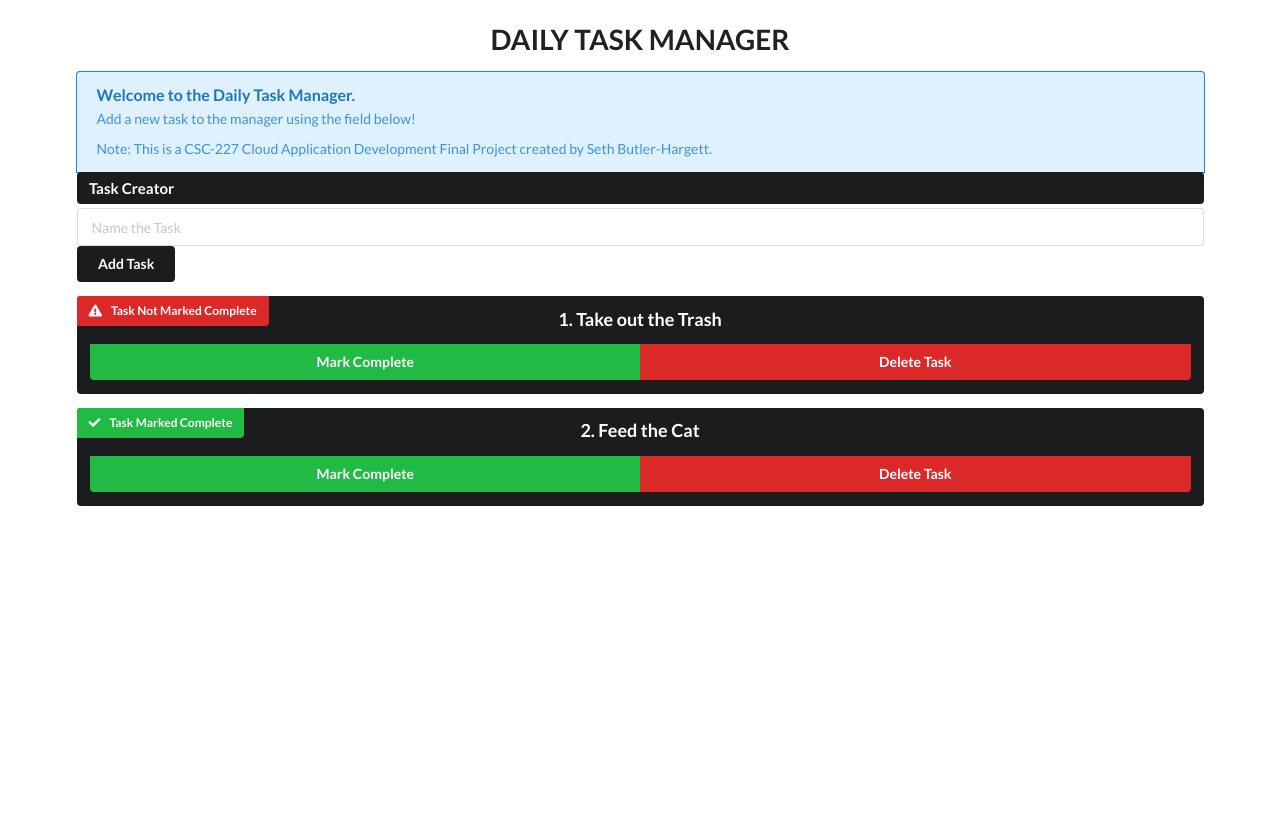
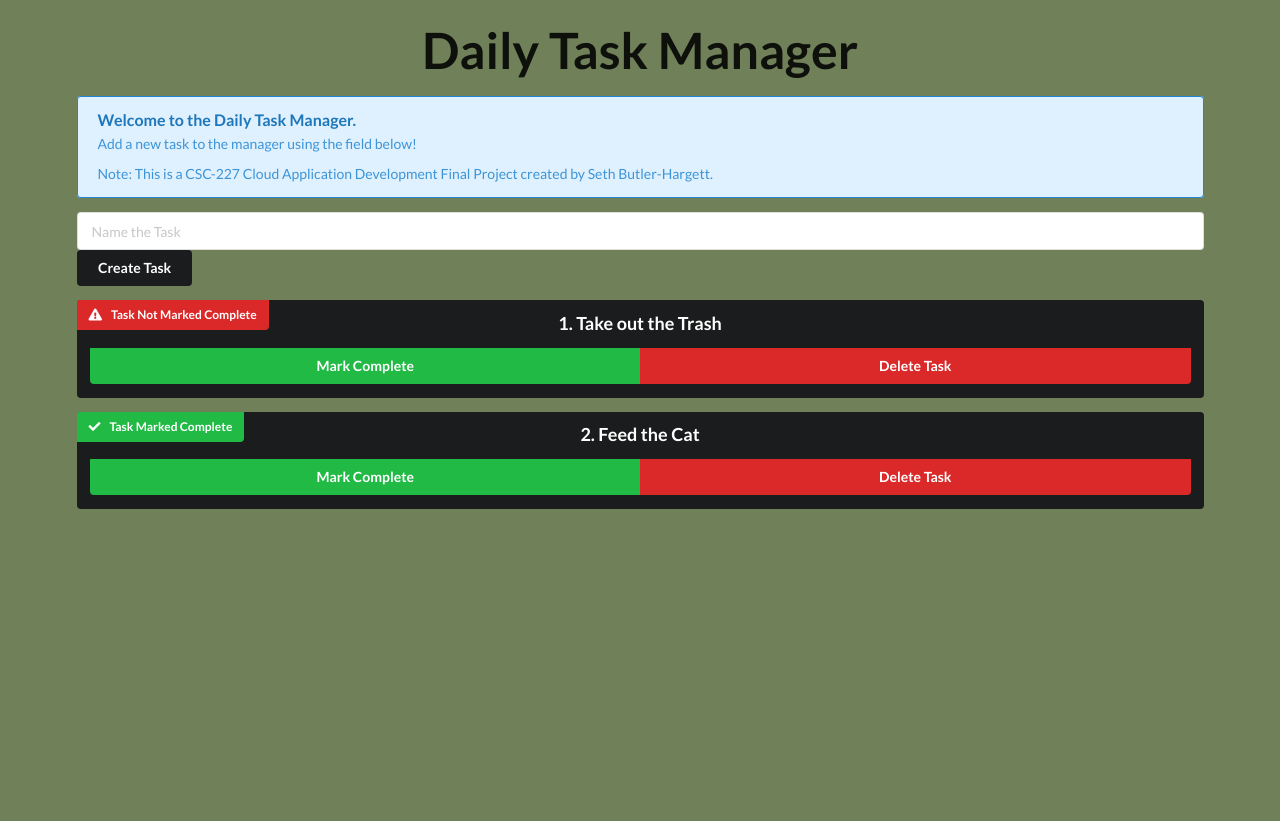
Before and after one commit to SBH1996/DailyTaskManager, a Flask app: page / in a window 1280 px wide. After the commit the page ends 509 px from the top, so only its background shows below. Run offline with Flask 2, Linux system fonts and the light colour scheme; data comes from the database, SQL or seed files in the repository.

Commit message:
Update base.html

```diff
--- a/templates/base.html
+++ b/templates/base.html
@@ -6,12 +6,16 @@
     <title>Daily Task Manager</title>
     <link rel="stylesheet" href="https://cdn.jsdelivr.net/npm/semantic-ui@2.4.2/dist/semantic.min.css">
     <script src="https://cdn.jsdelivr.net/npm/semantic-ui@2.4.2/dist/semantic.min.js"></script>
-
+    <style>
+        body {
+            background-color: #708059;
+        }
+    </style>
 </head>
 <body>
     <div style="margin-top: 25px" class="ui container">
-    <h1 class="ui center aligned header">DAILY TASK MANAGER</h1>
-    <div class="ui attached blue message">
+    <h1 style="font-size: 50px"class="ui center aligned header">Daily Task Manager</h1>
+    <div class="ui blue message">
         <div class="header">
             Welcome to the Daily Task Manager.
         </div>
@@ -20,11 +24,11 @@
     </div>
     <form class="ui form" action="/add" method="post">
         <div class="black field">
-            <label style="font-size: 15px" class="ui large black label" for="title">Task Creator</label>
+
             <input type="text" name="title" placeholder="Name the Task">
             <br>
             <button class="ui black animated fade button" type="submit">
-                <div class="visible content">Add Task</div>
+                <div class="visible content">Create Task</div>
                 <div class="hidden content">
                     <i class="blue plus icon"></i>
                 </div>
```
